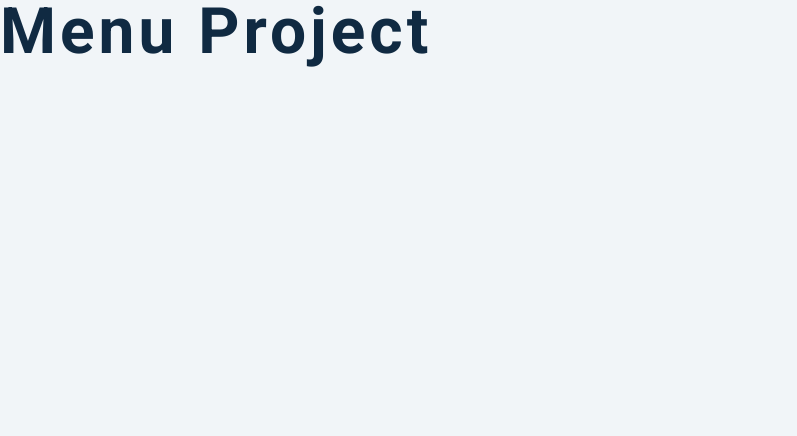
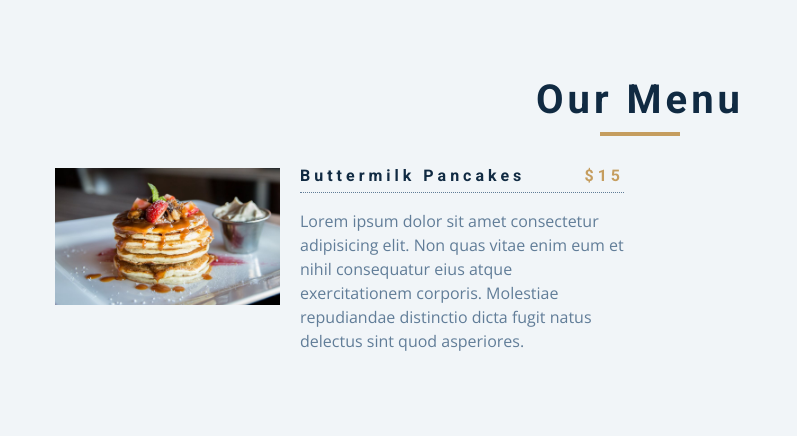
Before and after one commit to scampcoder/Menu, a plain HTML site: page frontend/index.html in a window 1280 px wide. Shown: the whole page, without its empty margins (0-797 px from the left). Drawn offline with nearby package versions, Linux system fonts and the light colour scheme.

Commit message:
Create menu item template

```diff
--- a/frontend/index.html
+++ b/frontend/index.html
@@ -13,7 +13,34 @@
     <link rel="stylesheet" href="styles.css" />
   </head>
   <body>
-    <h1>menu project</h1>
+    <section class="menu">
+        <!-- title -->
+        <div class="title">
+            <h2>our menu</h2>
+            <div class="underline"></div>
+        </div>
+        <!-- filter buttons -->
+        <!-- menu items -->
+        <div class="section-center">
+            <!-- single item -->
+            <article class="menu-item">
+                <img src="..\imgs\menu-item.jpeg" alt="menu item">
+                <div class="item-info">
+                    <header>
+                        <h4>buttermilk pancakes</h4>
+                        <h4 class="price">$15</h4>
+                    </header>
+                    <p class="item-text">
+                        Lorem ipsum dolor sit amet consectetur adipisicing elit.
+                        Non quas vitae enim eum et nihil consequatur eius atque
+                        exercitationem corporis. Molestiae repudiandae distinctio
+                        dicta fugit natus delectus sint quod asperiores.
+                    </p>
+                </div>
+            </article>
+            <!-- end of single item -->
+        </div>
+    </section>
     <!-- javascript -->
     <script src="..\backend\app.js"></script>
   </body>
```
